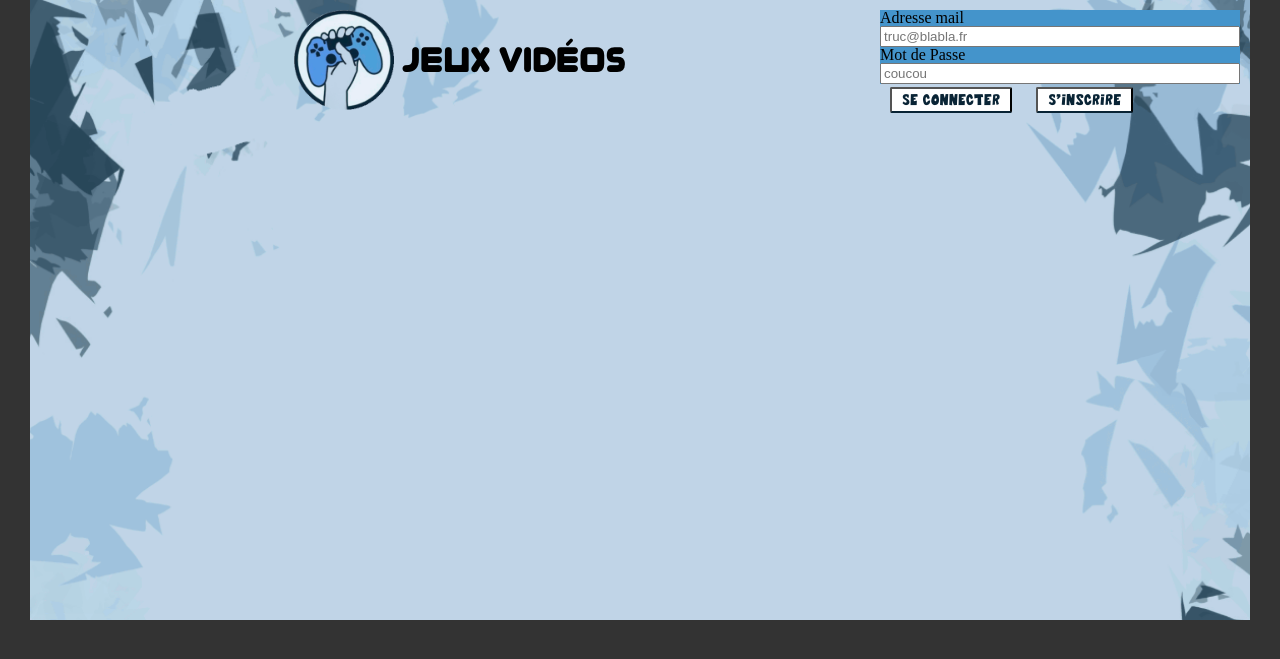
After one commit to brfornes/DeveloppementWebNoJS, a PHP site: page /structure/header.php in a window 1280 px wide. The commit adds this page. Shown: the top 659 px of the page. Run offline with PHP 8.4, Linux system fonts and the light colour scheme.

Commit message:
Début gestion db, correction css

```diff
--- a/css/boutons.css
+++ b/css/boutons.css
@@ -1,40 +1,18 @@
-.myButton {
-    font-family:'Eras';
-    margin:5px 10px 5px 10px;
-    -moz-box-shadow: 0px 10px 9px -7px #404242;
-    -webkit-box-shadow: 0px 10px 9px -7px #404242;
-    box-shadow: 0px 10px 9px -7px #404242;
-    background:-webkit-gradient(linear, left top, left bottom, color-stop(0.05, #ff5e7e), color-stop(1, #780000));
-    background:-moz-linear-gradient(top, #ff5e7e 5%, #780000 100%);
-    background:-webkit-linear-gradient(top, #ff5e7e 5%, #780000 100%);
-    background:-o-linear-gradient(top, #ff5e7e 5%, #780000 100%);
-    background:-ms-linear-gradient(top, #ff5e7e 5%, #780000 100%);
-    background:linear-gradient(to bottom, #ff5e7e 5%, #780000 100%);
-    filter:progid:DXImageTransform.Microsoft.gradient(startColorstr='#ff5e7e', endColorstr='#780000',GradientType=0);
-    background-color:#ff5e7e;
-    -moz-border-radius:40px;
-    -webkit-border-radius:40px;
-    border-radius:40px;
-    display:inline-block;
-    cursor:pointer;
-    color:#ffffff;
-    font-family:Trebuchet MS;
-    font-size:14px;
-    padding:3px 10px;
-    text-decoration:none;
-    text-shadow:0px 1px 0px #4d484d;
-    }
-    .myButton:hover {
-    background:-webkit-gradient(linear, left top, left bottom, color-stop(0.05, #780000), color-stop(1, #ff5e7e));
-    background:-moz-linear-gradient(top, #780000 5%, #ff5e7e 100%);
-    background:-webkit-linear-gradient(top, #780000 5%, #ff5e7e 100%);
-    background:-o-linear-gradient(top, #780000 5%, #ff5e7e 100%);
-    background:-ms-linear-gradient(top, #780000 5%, #ff5e7e 100%);
-    background:linear-gradient(to bottom, #780000 5%, #ff5e7e 100%);
-    filter:progid:DXImageTransform.Microsoft.gradient(startColorstr='#780000', endColorstr='#ff5e7e',GradientType=0);
-    background-color:#780000;
-    }
-    .myButton:active {
-    position:relative;
-    top:1px;
-    }
+.bouton {
+    background-color:#fff;
+    height:26px;
+    border-bottom:2px solid #092435;
+    border-radius: 2px;
+    padding:3px 10px 3px 10px;
+    margin:3px 10px 3px 10px;
+    font-family:"Tytoon Mist", sans-serif;
+    font-weight:normal;
+    font-size: 1em;
+    color:#092435;
+}
+
+.bouton:hover {
+    background-color:#092435;
+    border-bottom:2px solid #fff;
+    color:#fff;
+}
--- /dev/null
+++ b/css/fonts.css
@@ -0,0 +1,14 @@
+@font-face {
+    font-family: "Calibri";
+    src: url('../fonts/calibri.ttf');
+}
+
+@font-face {
+    font-family: "Tytoon Mist";
+    src: url('../fonts/tytoon_mist.ttf');
+}
+
+@font-face {
+    font-family: "Zorque";
+    src: url('../fonts/zorque.otf');
+}
--- a/css/style.css
+++ b/css/style.css
@@ -1,6 +1,14 @@
 @import url("reset.css");
 @import url("variables.css");
 @import url("boutons.css");
+@import url("fonts.css");
+@import url("boutons.css");
+
+a {
+    text-decoration: none;
+    color: black;
+}
+
 
 @media screen and (max-width: 900px){
 
@@ -16,30 +24,72 @@ body {
 .page {
     margin: auto;
     max-width: 1200px;
+    background-image: url("../img/site/fond-wide-1200px.gif");
+    background-repeat: no-repeat;
+    -webkit-background-size: cover;
+    -moz-background-size: cover;
+    -o-background-size: cover;
+    background-size: cover;
+    padding: 10px;
 }
 
 /* =================== [ HEADER ] =================== */
 
 header {
-    background-color: var(--main-color);
     height: var(--hauteur-header); /* c un 50 en fét tkt */
     display: flex;
     flex-direction: row;
 }
 
 .titre {
+    display: flex;
+    flex-direction: row;
+    justify-content: center;
     width: var(--partie-gauche);
 }
 
+.titre div {
+    display: flex;
+    justify-content: center;
+    align-items: center;
+    flex-direction: row;
+    width: var(--partie-gauche);
+}
+
+.titre div h1 a {
+    font-family: "Zorque", sans-serif;
+}
+
+.titre div img {
+    max-height: var(--hauteur-header);
+    margin-right: 0.5em;
+}
+
 .auth {
+    width: var(--partie-droite);
+}
+
+.champs_form {
     background-color: var(--auth-color);
-    width: var(--partie-droite);
+    display: flex;
+    flex-direction: column;
+}
+
+.champs_form div {
+    display: flex;
+    flex-direction: column;
+}
+
+@media screen and (max-width: 900px){
+
+    .auth {
+        margin-top: 20px;
+    }
 }
 
 /* ==================== [ BODY ] ==================== */
 
 section {
-    background-color: var(--main-color);
     display: flex;
     flex-direction: row;
 }
@@ -50,7 +100,7 @@ article {
 }
 
 .cart {
-    background: linear-gradient(white, var(--cart-color));
+    /*background: linear-gradient(white, var(--cart-color));*/
     width: var(--partie-droite);
     height: 500px;
 }
@@ -85,7 +135,8 @@ article {
 /* ================== [ GENERALITES ] ================= */
 
 h1 {
-    font-size: 1.6em;
+    font-size: 2.2em;
+    color: black;
 }
 
 h2 {
--- a/pages/enregistre_utilisateur.php
+++ b/pages/enregistre_utilisateur.php
@@ -1,7 +1,7 @@
-<?php include("header.php"); ?>
+<?php include("../structure/header.php"); ?>
 
 <?php   echo '<p>Le nom enregistré est : '.$_POST["nom"].'</p>';
         echo '<p>Le prenom enregistré est : '.$_POST["prenom"].'</p>'; ?>
 
 
-<?php include("footer.php"); ?>
+<?php include("../structure/footer.php"); ?>
--- a/pages/exercice6.php
+++ b/pages/exercice6.php
@@ -1,4 +1,4 @@
-<?php include("header.php"); ?>
+<?php include("../structure/header.php"); ?>
 
     <h2>Exercice 6</h2>
 
@@ -22,4 +22,4 @@
 
     ?>
 
-<?php include("footer.php"); ?>
+<?php include("../structure/footer.php"); ?>
--- a/pages/inscription.php
+++ b/pages/inscription.php
@@ -1,4 +1,4 @@
-<?php include("header.php"); ?>
+<?php include("../structure/header.php"); ?>
 
     <h2>Enregistrement d'un utilisateur</h2>
     <form action="enregistre_utilisateur.php" method="post" class="form_inscription">
@@ -24,4 +24,4 @@
     </form>
 
 
-<?php include("footer.php"); ?>
+<?php include("../structure/footer.php"); ?>
--- /dev/null
+++ b/structure/header.php
@@ -0,0 +1,66 @@
+<!DOCTYPE html>
+<html lang="fr">
+
+<head>
+    <meta charset="utf-8">
+    <title>Site web noté</title>
+
+    <!-- Métadonnées (description, auteur, mots-clefs...) -->
+    <meta name="description" content="Description">
+    <meta name="author" content="Marie Bornet">
+    <meta name="keywords" lang="fr" content="ISIMA, site, web, html, css">
+    <meta name="viewport" content="width=device-width, initial-scale=1.0">
+
+    <?php
+        if(!strcmp(basename($_SERVER['PHP_SELF']), "index.php")){
+        $chemin = "./";
+        }
+        else {
+        $chemin = "../";
+        }
+    ?>
+
+    <!-- Apparence du site (css et icone) -->
+    <link rel="stylesheet" type="text/css" href="<?php echo($chemin);?>css/style.css" media="all">
+    <link rel="shortcut icon" type="image/png" href="<?php echo($chemin);?>img/ico/icone.png"/>
+</head>
+
+<body>
+    <div class="page">
+
+    <!-- HEADER (titre et authentification) -->
+    <header>
+        <!-- Titre -->
+        <div class="titre">
+            <div>
+                <img src="<?php echo($chemin);?>img/site/icone-site.gif" alt="Logo du site">
+                <h1><a href="<?php echo($chemin);?>index.php">JEUX VIDÉOS</a></h1>
+            </div>
+        </div>
+
+        <!-- Authentification et lien d'inscription (form) -->
+        <div class="auth">
+            <form action="<?php echo($chemin);?>pages/inscription.php" method="post" class="">
+                <div class="champs_form">
+                    <div>
+                        <label for="email">Adresse mail</label>
+                        <input type="text" name="email" id="email" autocomplete="on" placeholder="truc@blabla.fr">
+                    </div>
+                    <div>
+                        <label for="mdp">Mot de Passe</label>
+                        <input type="password" name="mdp" id="mdp" autocomplete="on" placeholder="coucou">
+                    </div>
+                </div>
+                <div>
+                    <button class="bouton" type="submit">Se connecter</button>
+                    <button class="bouton">S'inscrire</button>
+                </div>
+            </form>
+        </div>
+    </header>
+
+    <!-- SECTION (corps changeant du site) -->
+    <section>
+
+        <!-- Section gauche (menu, inscription... une apparence par fichier) -->
+        <article>
```
Also changed, not shown: db/databaseManagement.php (added, +23 -0 lines), index.php (+5 -3 lines), pages/header.php (deleted, +0 -54 lines), structure/footer.php (renamed from pages/footer.php).
